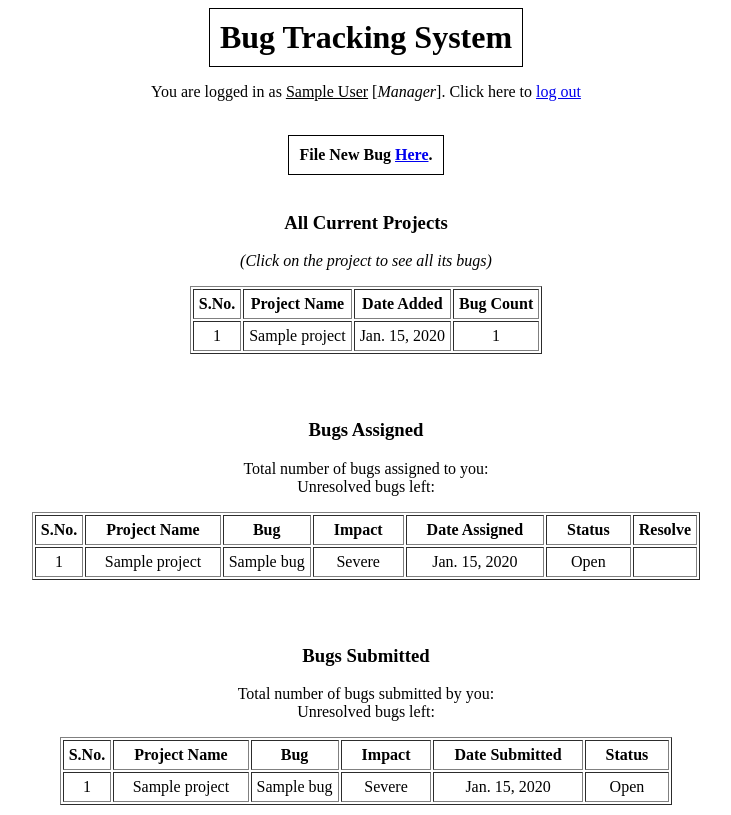
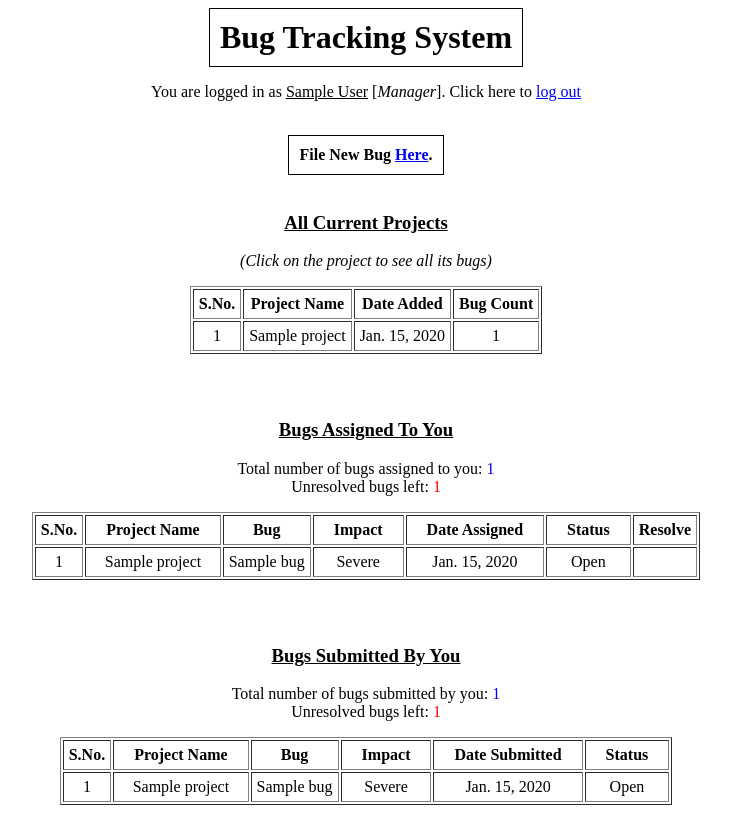
Before and after one commit to paras-gill/Bug-Tracking-System, a Django app: page /developerHome/ in a window 1280 px wide. Shown: the whole page, without its empty margins (274-1005 px from the left). Run offline with Django 5.2, Linux system fonts and the light colour scheme; a user stored in the database is signed in; tables that the repository leaves empty hold one stand-in row (values such as "Sample post"); parts of the project's set-up code (start-up, migrations or seed data) failed here and were passed over.

Commit message:
Dev homepage updateed (curr bug counts added)

```diff
--- a/BTS/developer/views.py
+++ b/BTS/developer/views.py
@@ -9,8 +9,16 @@ from django.utils import timezone
 def developer_home(request):
     projects=Project.objects.all()  # Query set of all projects
     bugs_assigned=Bug.objects.filter(assign_to=request.user.pk)
+    bugs_assigned_open=Bug.objects.filter(assign_to=request.user.pk, status='Open')
     bugs_submitted=Bug.objects.filter(submitted_by=request.user.pk)
-    context={'projects' : projects, 'bugs_assigned' : bugs_assigned, 'bugs_submitted' : bugs_submitted}
+    bugs_submitted_open=Bug.objects.filter(submitted_by=request.user.pk, status='Open')
+    context={
+        'projects' : projects,
+        'bugs_assigned' : bugs_assigned,
+        'bugs_assigned_open' : bugs_assigned_open,
+        'bugs_submitted' : bugs_submitted,
+        'bugs_submitted_open' : bugs_submitted_open,
+        }
 
     return render(request, 'developer/developer_home.html', context)
 
--- a/BTS/templates/developer/developer_home.html
+++ b/BTS/templates/developer/developer_home.html
@@ -15,8 +15,8 @@
     <br>
     <br>
 
-    <div>
-        <h3 style="text-align: center;">All Current Projects</h3>
+    <div id="all_projects">
+        <h3 style="text-align: center;"><u>All Current Projects</u></h3>
         <p style="text-align: center;"><i>(Click on the project to see all its bugs)</i></p>
 
         <table id="project_table" border="1" style="margin: 10px auto; text-align: center;">
@@ -44,9 +44,11 @@
     <br>
     <br >
 
-    <div>
-        <h3 style="text-align: center;">Bugs Assigned </h3>
-        <p style="text-align: center;">Total number of bugs assigned to you:<!--enter number--><br> Unresolved bugs left: <!--enter number--></p>
+    <div id="assigned_bugs">
+        <h3 style="text-align: center;"><u>Bugs Assigned To You</u></h3>
+        <p style="text-align: center;">
+            Total number of bugs assigned to you: <span style="color:blue;">{{bugs_assigned|length }}</span>
+            <br> Unresolved bugs left: <span style="color:red;">{{bugs_assigned_open|length }}</span></p>
 
         <table id="project_table" border="1" style="margin: 10px auto; text-align: center;">
             <thead>
@@ -79,9 +81,13 @@
     <br>
     <br>
 
-    <div>
-        <h3 style="text-align: center;">Bugs Submitted </h3>
-        <p style="text-align: center;">Total number of bugs submitted by you:<!--enter number--><br> Unresolved bugs left: <!--enter number--></p>
+    <div id="bugs_submitted">
+        <h3 style="text-align: center;"><u>Bugs Submitted By You</u></h3>
+
+        <p style="text-align: center;">
+            Total number of bugs submitted by you: <span style="color:blue;">{{bugs_submitted|length}}</span>
+            <br> Unresolved bugs left: <span style="color:red;">{{bugs_submitted_open|length }}</span>
+        </p>
 
         <table id="project_table" border="1" style="margin: 10px auto; text-align: center;">
             <thead>
@@ -109,4 +115,5 @@
             </tbody>
         </table>
     </div>
+
 {% endblock content %}
```
